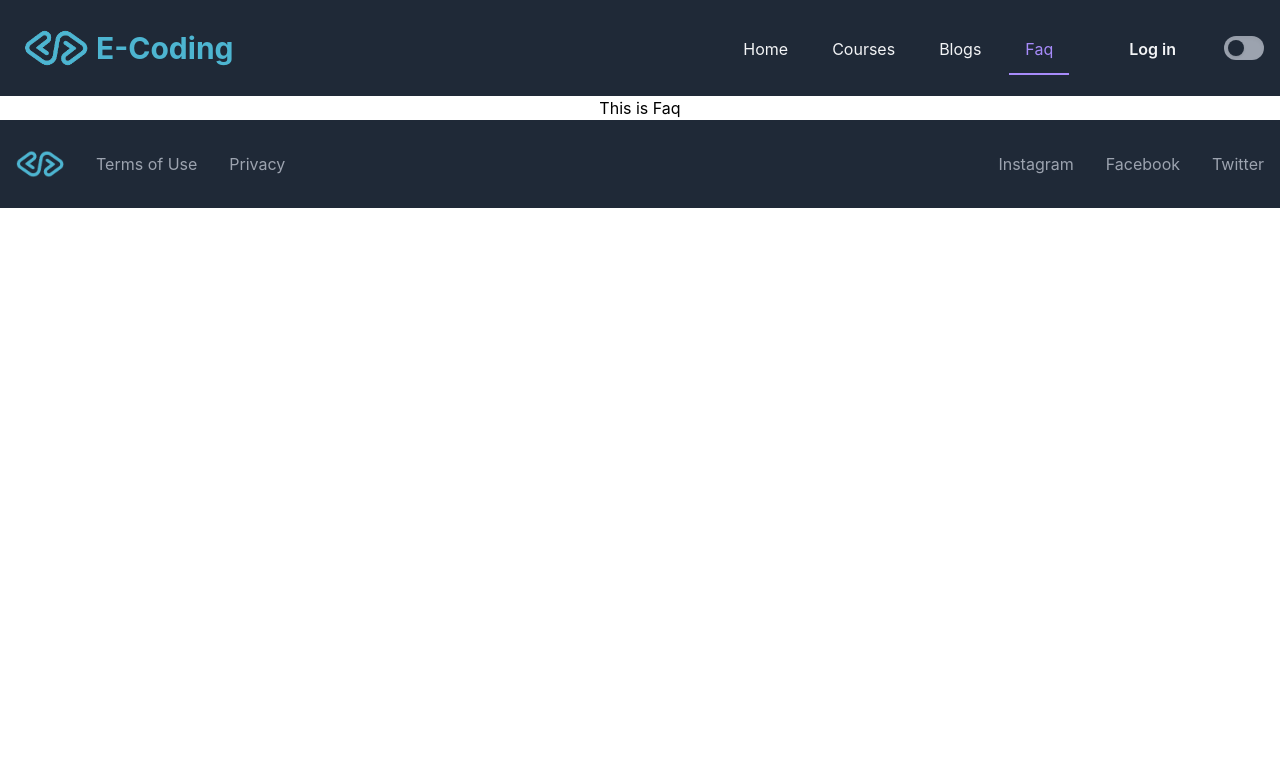
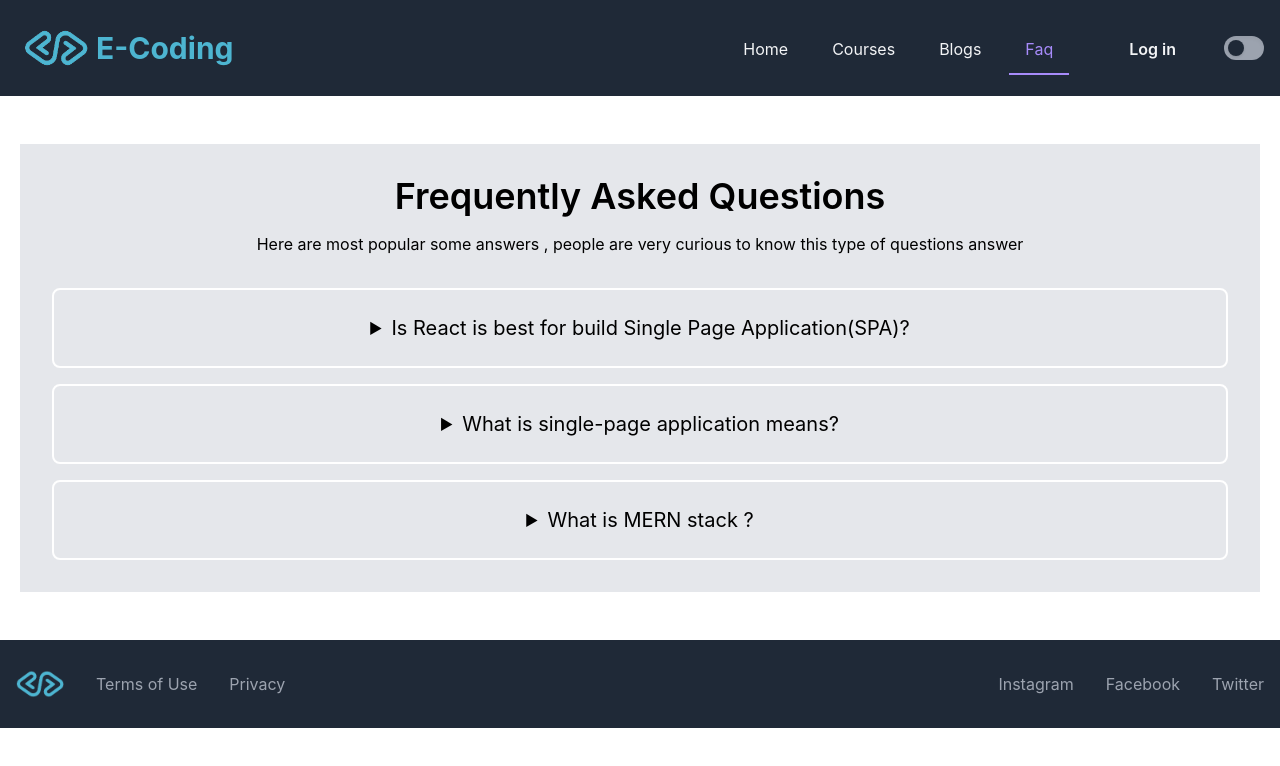
Before and after one commit to Rakib01754/e-coding-client, a React (Create React App) app: page /faq in a window 1280 px wide. Shown: the top 766 px of the page. Built offline with nearby package versions, Linux system fonts and the light colour scheme.

Commit message:
faq page updated

```diff
--- a/src/components/Blog.js
+++ b/src/components/Blog.js
@@ -4,13 +4,13 @@ const Blog = () => {
     return (
         <div className='p-5 mt-5'>
             <h1 className='text-5xl font-bold text-center underline'>Blogs</h1>
-            <div className="bg-gray-800 text-gray-100 my-5">
+            <div className="bg-gray-200 text-black my-12">
                 <div className="container max-w-4xl px-10 py-6 mx-auto rounded-lg">
-                    <div className="mt-3 border-2 p-4">
+                    <div className="mt-3 border-2 p-4 border-white shadow-md">
                         <h4 className="text-3xl font-bold hover:underline">What is cors?</h4>
                         <p className="mt-2">CORS (Cross-Origin Resource Sharing) is a system, consisting of transmitting HTTP headers, that determines whether browsers block frontend JavaScript code from accessing responses for cross-origin requests. The same-origin security policy forbids cross-origin access to resources. But CORS gives web servers the ability to say they want to opt into allowing cross-origin access to their resources.</p>
                     </div>
-                    <div className="mt-3  border-2 p-4">
+                    <div className="mt-3  border-2 p-4 border-white shadow-md">
                         <h4 className="text-3xl font-bold hover:underline">Why are you using `firebase`? What other options do you have to implement authentication?</h4>
 
                         <p className="mt-2">Firebase Authentication provides backend services, easy-to-use SDKs, and ready-made UI libraries to authenticate users to your app. It supports authentication using passwords, phone numbers, popular federated identity providers like Google, Facebook and Twitter, and more.   The same-origin security policy forbids cross-origin access to resources. But CORS gives web servers the ability to say they want to opt into allowing cross-origin access to their resources.</p>
@@ -26,11 +26,11 @@ const Blog = () => {
                             <li className='text-xl text-left'>Amazon Cognito</li>
                         </div>
                     </div>
-                    <div className="mt-3  border-2 p-4">
+                    <div className="mt-3  border-2 p-4 border-white shadow-md">
                         <p className="text-3xl font-bold hover:underline">How does the private route work?</p>
                         <p className="mt-2">The react private route component renders child components (children) if the user is logged in. If not logged in the user is redirected to the /login page with the return url passed in the location state property. The current logged in user (authUser) is retrieved from Redux state with a call to the useSelector() hook. Redux is used in this example however it is not required to implement a Private Route component in React Router 6. You could use a different state management library or any approach you prefer to get the logged in status of the user.</p>
                     </div>
-                    <div className="mt-3  border-2 p-4">
+                    <div className="mt-3  border-2 p-4 border-white shadow-md">
                         <p className="text-3xl font-bold hover:underline">What is Node? How does Node work?</p>
                         <h5 className='font-bold text-2xl my-2 underline'>Defination Of Node.</h5>
                         <p className="mt-2">
--- a/src/components/Faq.js
+++ b/src/components/Faq.js
@@ -2,9 +2,36 @@ import React from 'react';
 
 const Faq = () => {
     return (
-        <div>
-            <h1>This is Faq</h1>
-        </div>
+        <section className="bg-gray-200 text-black my-12 mx-5">
+            <div className="container flex flex-col justify-center px-4 py-8 mx-auto md:p-8">
+                <h2 className="text-2xl font-semibold sm:text-4xl">Frequently Asked Questions</h2>
+                <p className="mt-4 mb-8 text-black">Here are most popular some answers , people are very curious to know this type of questions answer</p>
+                <div className="space-y-4">
+                    <details className="w-full border-white border-2 rounded-lg">
+                        <summary className="px-4 py-6 focus:outline-none focus-visible:ring-violet-400 text-xl">Is React is best for build Single Page Application(SPA)?</summary>
+                        <p className="px-4 py-6 pt-0 ml-4 -mt-4 text-black">Good news! According to Statista, in 2021, React.js became the most widely used web framework among software developers. The survey revealed that 40.14% of respondents relied on it.
+
+                            React.js is a fantastic library for front-end development. No steep learning curve, user-friendly interface and great possibilities - that’s how we can quickly describe React.js. Today we offer you to learn a few useful facts about React and build a small SPA, for which React.js suits just great </p>
+                    </details>
+                    <details className="w-full border-2 rounded-lg border-white text-xl">
+                        <summary className="px-4 py-6 focus:outline-none focus-visible:ring-violet-400">What is single-page application means?</summary>
+                        <p className="px-4 py-6 pt-0 ml-4 -mt-4 text-black">An SPA (Single-page application) is a web app implementation that loads only a single web document, and then updates the body content of that single document via JavaScript APIs such as XMLHttpRequest and Fetch when different content is to be shown. </p>
+                    </details>
+                    <details className="w-full border-2 border-white rounded-lg">
+                        <summary className="px-4 py-6 focus:outline-none focus-visible:ring-violet-400 text-xl">What is MERN stack ?</summary>
+                        <p className="px-4 py-6 pt-0 ml-4 -mt-4 text-black">MERN stands for MongoDB, Express, React, Node, after the four key technologies that make up the stack.
+
+                            MongoDB — document database
+                            Express(.js) — Node.js web framework
+                            React(.js) — a client-side JavaScript framework
+                            Node(.js) — the premier JavaScript web server
+
+
+                            Express and Node make up the middle (application) tier. Express.js is a server-side web framework, and Node.js is the popular and powerful JavaScript server platform. Regardless of which variant you choose, ME(RVA)N is the ideal approach to working with JavaScript and JSON, all the way through. </p>
+                    </details>
+                </div>
+            </div>
+        </section>
     );
 };
 
--- a/src/components/shared/Footer.js
+++ b/src/components/shared/Footer.js
@@ -4,6 +4,7 @@ import Logo from '../../assets/logo.png'
 
 const Footer = () => {
     return (
+        <div className='mt-8 mb-0'>
             <footer className="px-4 py-5 bg-gray-800 text-gray-400">
                 <div className="container flex flex-wrap items-center justify-center mx-auto space-y-4 sm:justify-between sm:space-y-0">
                     <div className="flex flex-row pr-3 space-x-4 sm:space-x-8">
@@ -33,6 +34,7 @@ const Footer = () => {
                 </div>
             </footer>
 
+        </div>
     );
 };
 
```
Lines whose indentation alone changed are shown as unchanged.
